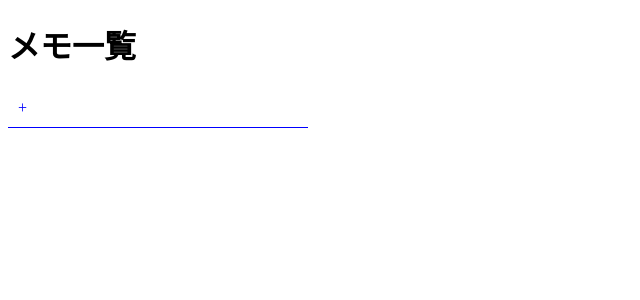
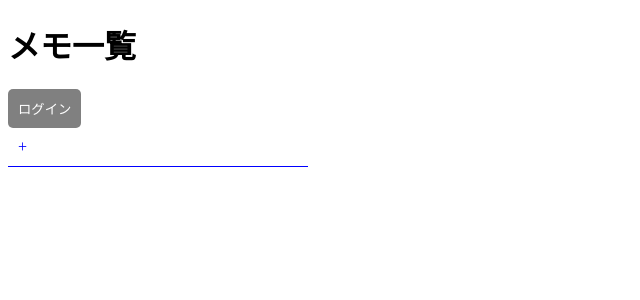
Before and after one commit to zamami/FBC_react_memo_app, a React (Create React App) app in the folder memo-app/: page / in a window 1280 px wide. Shown: the top 300 px of the page, without its empty margins (0-640 px from the left). Built offline with nearby package versions, Linux system fonts and the light colour scheme.

Commit message:
ログインボタンの作成、stateでログインの状態管理

```diff
--- a/memo-app/src/Form.js
+++ b/memo-app/src/Form.js
@@ -5,13 +5,15 @@ export default function Form({
   handleUpdateMemo,
   isEditing,
   handleDeleteMemo,
+    loggedIn
 }) {
   return (
     <>
       <form>
-        <textarea value={text} onChange={handleTextSet}></textarea>
+        <textarea value={text} onChange={handleTextSet} disabled={!loggedIn}></textarea>
         <div className="button-group">
-          {isEditing ? (
+          {loggedIn && (
+              isEditing ? (
                     <>
                       <button type="button" onClick={handleUpdateMemo}>
                         編集
@@ -24,6 +26,7 @@ export default function Form({
                     <button type="button" onClick={handleCreateMemo}>
                       追加
                     </button>
+                )
           )}
         </div>
       </form>
--- /dev/null
+++ b/memo-app/src/LoginButton.js
@@ -0,0 +1,11 @@
+import "./MemoList.css";
+
+export default function LoginButton({ isLoggedIn, onLoggedInChange }){
+    return (
+        <div className="login-button">
+            <button type="button" onClick={onLoggedInChange}>
+                {isLoggedIn ? "ログアウト" : "ログイン"}
+            </button>
+        </div>
+    )
+}
--- a/memo-app/src/MemoList.js
+++ b/memo-app/src/MemoList.js
@@ -1,6 +1,7 @@
 import { useState } from "react";
 import Form from "./Form";
 import "./MemoList.css";
+import LoginButton from "./LoginButton";
 
 export default function MemoList() {
   const initialMemos =
@@ -11,6 +12,7 @@ export default function MemoList() {
   const [selectedMemo, setSelectedMemo] = useState(null);
   const [text, setText] = useState("");
   const [formVisible, setFormVisible] = useState(false);
+  const [isLoggedIn, setIsLoggedIn] = useState(false);
 
   function handleTextSet(e) {
     setText(e.target.value);
@@ -62,12 +64,21 @@ export default function MemoList() {
     setFormVisible(true);
   }
 
+  function handleLoggedInChange(){
+    setIsLoggedIn(!isLoggedIn);
+  }
+
   return (
     <div className="memo-list-container">
       <div className="memo-list-header">
         <h1>メモ一覧</h1>
+        <LoginButton
+            isLoggedIn={isLoggedIn}
+            onLoggedInChange={handleLoggedInChange}
+        />
       </div>
       <div className="memo-list-body">
+
         <ul>
           {memos.map((memo) => (
             <li
@@ -90,6 +101,7 @@ export default function MemoList() {
             handleUpdateMemo={handleUpdateMemo}
             handleDeleteMemo={handleDeleteMemo}
             isEditing={selectedMemo !== null}
+            loggedIn={isLoggedIn}
           />
         )}
       </div>
```
Lines whose indentation alone changed are shown as unchanged.
